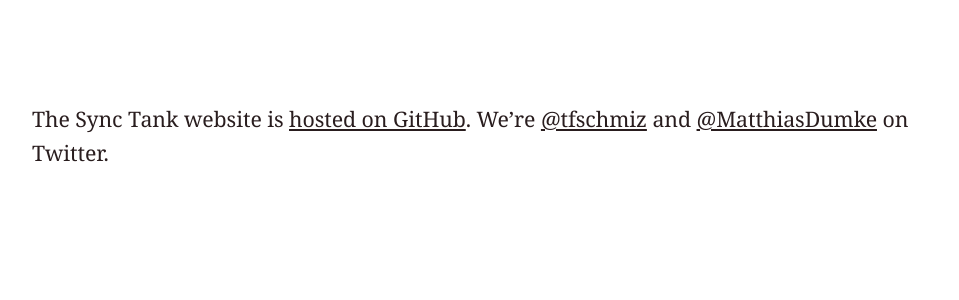
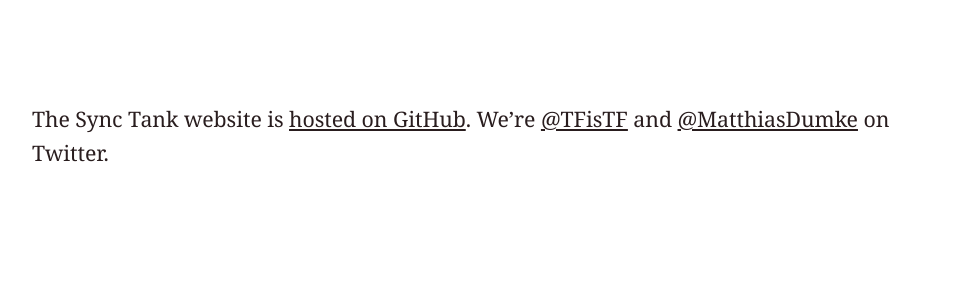
Before and after one commit to jo/sync-tank, a Jekyll site: the page built from index.md, in a window 1280 px wide and 900 px high, scrolled down 2085 px. Shown: the part 511-811 px from the top of the window, without its empty margins (96-1055 px from the left). Built offline with Jekyll 4.4.1, drawn with Linux system fonts in a browser that asks for light colours.

Commit message:
Update index.md

```diff
--- a/index.md
+++ b/index.md
@@ -36,4 +36,4 @@
 
 ---
 
-The Sync Tank website is [hosted on GitHub](https://github.com/jo/sync-tank). We're [@tfschmiz](https://twitter.com/tfschmiz) and [@MatthiasDumke](https://twitter.com/MatthiasDumke) on Twitter.
+The Sync Tank website is [hosted on GitHub](https://github.com/jo/sync-tank). We're [@TFisTF](https://twitter.com/TFisTF) and [@MatthiasDumke](https://twitter.com/MatthiasDumke) on Twitter.
```
